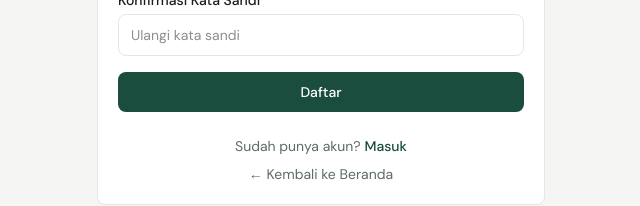
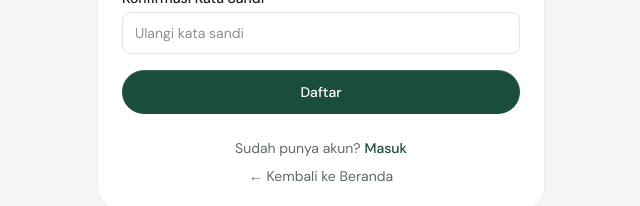
Before and after one commit to Stackpilot02/SID-UjungbatuII, a Next.js app: page /auth/registrasi in a window 1280 px wide. Shown: the part 528-734 px from the top of the page, without its empty margins (319-959 px from the left). Built offline with nearby package versions, Linux system fonts and the light colour scheme; no server answers; a web font is replaced by a local one.

Commit message:
feat: upgrade komponen ke arsitektur double-bezel premium

```diff
--- a/src/components/Badge.tsx
+++ b/src/components/Badge.tsx
@@ -6,13 +6,13 @@ export default function Badge({ children, variant = 'default', className }: {
   className?: string;
 }) {
   const classes: Record<string, string> = {
-    default: 'bg-[var(--color-bg)] text-[var(--color-text-muted)]',
+    default: 'bg-black/[0.04] text-[var(--color-text-muted)]',
     success: 'bg-[var(--color-primary-tint)] text-[var(--color-success)]',
     warning: 'bg-[#FBF3DC] text-[var(--color-primary-dark)]',
     danger: 'bg-[#F7E4E1] text-[var(--color-danger)]',
   };
   return (
-    <span className={cn('inline-flex items-center px-3 py-1 rounded-full text-xs font-medium', classes[variant], className)}>
+    <span className={cn('inline-flex items-center px-3 py-1 rounded-full text-xs font-medium ring-1 ring-inset ring-black/[0.04]', classes[variant], className)}>
       {children}
     </span>
   );
--- a/src/components/Button.tsx
+++ b/src/components/Button.tsx
@@ -10,12 +10,12 @@ export default function Button({
   href?: string;
   className?: string;
 } & React.ButtonHTMLAttributes<HTMLButtonElement>) {
-  const base = 'inline-flex items-center justify-center gap-2 px-5 py-2.5 rounded-lg font-medium text-sm transition-colors duration-150 cursor-pointer disabled:opacity-50 disabled:cursor-not-allowed';
+  const base = 'group inline-flex items-center justify-center gap-3 px-6 py-3 rounded-full font-medium text-sm transition-all duration-700 ease-[cubic-bezier(0.32,0.72,0,1)] active:scale-[0.97] cursor-pointer disabled:opacity-50 disabled:cursor-not-allowed';
   const variants: Record<Variant, string> = {
-    primary: 'bg-[var(--color-primary)] text-white hover:bg-[var(--color-primary-dark)]',
-    secondary: 'border border-[var(--color-primary)] text-[var(--color-primary)] bg-transparent hover:bg-[var(--color-primary-tint)]',
-    accent: 'bg-[var(--color-accent-clay)] text-white hover:opacity-90',
-    danger: 'bg-[var(--color-danger)] text-white hover:opacity-90',
+    primary: 'bg-[var(--color-primary)] text-white hover:bg-[var(--color-primary-dark)] shadow-[inset_0_1px_1px_rgba(255,255,255,0.15)]',
+    secondary: 'border border-[var(--color-primary)]/30 text-[var(--color-primary)] bg-transparent hover:bg-[var(--color-primary-tint)]',
+    accent: 'bg-[var(--color-accent-clay)] text-white hover:opacity-90 shadow-[inset_0_1px_1px_rgba(255,255,255,0.15)]',
+    danger: 'bg-[var(--color-danger)] text-white hover:opacity-90 shadow-[inset_0_1px_1px_rgba(255,255,255,0.15)]',
   };
 
   if (href) {
--- a/src/components/Card.tsx
+++ b/src/components/Card.tsx
@@ -1,9 +1,19 @@
 import { cn } from '@/lib/utils';
 
-export default function Card({ children, className }: { children: React.ReactNode; className?: string }) {
+export default function Card({
+  children,
+  className,
+  innerClassName,
+}: {
+  children: React.ReactNode;
+  className?: string;
+  innerClassName?: string;
+}) {
   return (
-    <div className={cn('border border-[var(--color-border)] rounded-lg bg-[var(--color-surface)] p-5', className)}>
-      {children}
+    <div className={cn('bg-black/[0.03] p-[1px] rounded-[1.5rem] transition-all duration-700 ease-[cubic-bezier(0.32,0.72,0,1)] hover:shadow-[0_12px_40px_rgba(27,30,28,0.06)]', className)}>
+      <div className={cn('bg-[var(--color-surface)] rounded-[calc(1.5rem-1px)] p-6 h-full shadow-[inset_0_1px_1px_rgba(255,255,255,0.9)]', innerClassName)}>
+        {children}
+      </div>
     </div>
   );
 }
```
